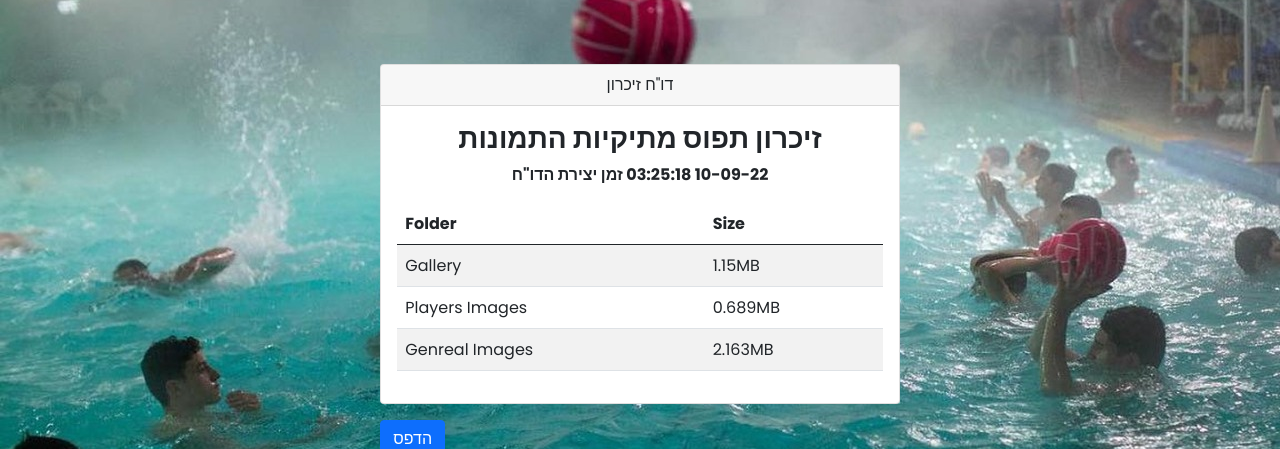
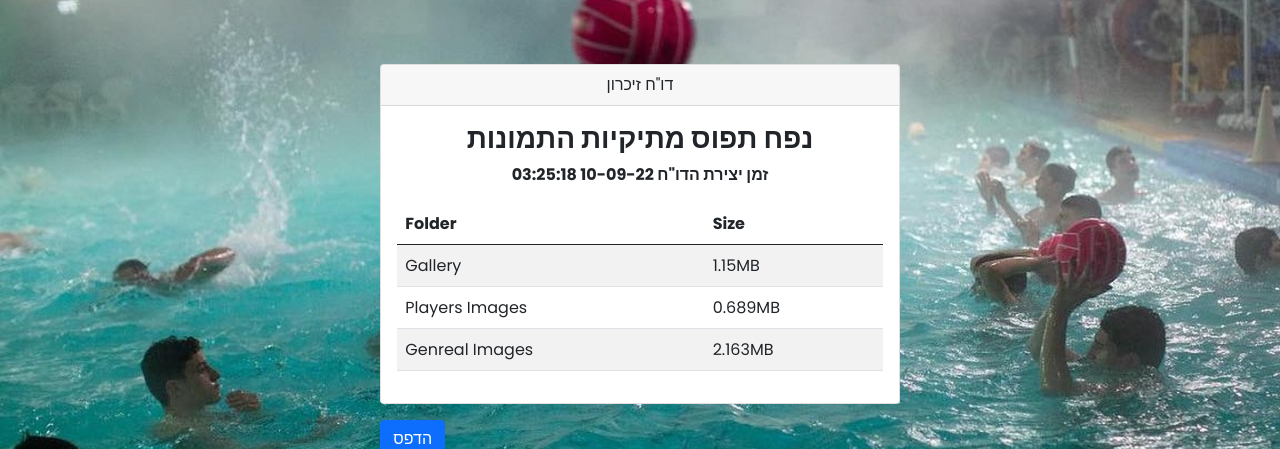
Before and after one commit to tomyg151/tivon-website, a PHP site: page /reportGallery.php in a window 1280 px wide. Shown: the part 180-629 px from the top of the page. Run offline with PHP 8.4, Linux system fonts and the light colour scheme; data that the repository does not hold is empty; some libraries are stand-ins or nearby versions.

Commit message:
Add files via upload

```diff
--- a/legacy.php
+++ b/legacy.php
@@ -103,12 +103,13 @@
          <div contentEditable=<?php echo $_POST['edit']?> class="fw-bolder text-light" id="importent_player" dir="rtl">
            אוהד בן דרור<br>
             רוני קרן<br>
-          סמ יקרן<br>
+          סמי קרן<br>
             דני זהבי<br>
             אפי זהבי<br>
           מושיקו הרשקוביץ<br>
            גד סטרוגו<br>
             פלגי רוזנפלד<br>
+            עידו קרן<br>
       </div>
       <br>
       </div>
--- a/logic.php
+++ b/logic.php
@@ -22,17 +22,17 @@
       header("Refresh:0");
       exit();
   }
-  //logic to delelet player from db with the player id.
+  //logic to delete player from db with the player id.
   if(isset($_POST['deletePlayer'])){
     deletePlayer($conn,$_POST['HatNum']);
     unset($_POST);
 }
-  //logic to delelet team from db with the team id.
+  //logic to delete team from db with the team id.
   if(isset($_POST['deleteTeam'])){
     deleteTeam($conn,$_POST['tId']);
     unset($_POST);
   }
-   //logic to delelet kid from db with the kid id.
+   //logic to delete kid from db with the kid id.
    if(isset($_POST['deleteKid'])){
     deleteKid($conn,$_POST['kId']);
     unset($_POST);
--- a/reportCoach.php
+++ b/reportCoach.php
@@ -77,7 +77,7 @@ $query = mysqli_query($conn, $sql);
                   </div>
                   <div class="card-body" id="GalleryReport">
                   <h5 class="card-title text-center fw-bolder fs-3" dir ="rtl">מאמן איזה קבוצה</h5>
-                  <p class="card-text fs-6 fw-bold text-center" dir="rtl"><?php echo $date; ?> זמן יצירת הדו"ח</p>
+                  <p class="card-text fs-6 fw-bold text-center" dir="rtl">זמן יצירת הדו"ח <?php echo $date; ?></p>
                   <div class="row my-5 justify-content-center">
                      <div class="col mx-5">
                      <table class="table table-striped">
--- a/reportGallery.php
+++ b/reportGallery.php
@@ -80,8 +80,8 @@ include "headerFooter.php";
                      דו"ח זיכרון
                   </div>
                   <div class="card-body" id="GalleryReport">
-                  <h5 class="card-title text-center fw-bolder fs-3" dir ="rtl">זיכרון תפוס מתיקיות התמונות</h5>
-                  <p class="card-text fs-6 fw-bold text-center" dir="rtl"><?php echo $date; ?> זמן יצירת הדו"ח</p>
+                  <h5 class="card-title text-center fw-bolder fs-3" dir ="rtl">נפח תפוס מתיקיות התמונות</h5>
+                  <p class="card-text fs-6 fw-bold text-center" dir="rtl"> זמן יצירת הדו"ח <?php echo $date; ?></p>
                      <table class="table table-striped">
                         <thead>
                            <tr>
--- a/reportHistory.php
+++ b/reportHistory.php
@@ -74,7 +74,7 @@ $queryh = mysqli_query($conn, $sqlh);
                   </div>
                   <div class="card-body" id="GalleryReport">
                   <h5 class="card-title text-center fw-bolder fs-3" dir ="rtl">השינויים שבוצעו:</h5>
-                  <p class="card-text fs-6 fw-bold text-center" dir="rtl"><?php echo $date; ?> זמן יצירת הדו"ח</p>
+                  <p class="card-text fs-6 fw-bold text-center" dir="rtl">זמן יצירת הדו"ח <?php echo $date; ?></p>
                      <table class="table table-striped">
                         <thead>
                            <tr>
--- a/reportJoindKids.php
+++ b/reportJoindKids.php
@@ -71,6 +71,7 @@ include "headerFooter.php";
                   </div>
                   <div class="card-body" id="GalleryReport">
                   <form name="form" method="post" action="reportJoindKids.php">&nbsp;
+                     <p dir="rtl"> יש להזין את השנה על מנת לראות את כל מי שנרשם בשנה זו:</p>
                     <input type="text" name="Jyear" placeholder=" year-example: 17,18,19,20.." class="form-control">&nbsp;
                     <button type="submit" name="Joind" value ="Joind" class="btn btn-outline-success my-3">Create Report</button>
                   </form>
@@ -80,7 +81,7 @@ include "headerFooter.php";
                     $queryKids = mysqli_query($conn, $sqlK);
                     ?>
                   <h5 class="card-title text-center fw-bolder fs-3" dir ="rtl">נרשמו בשנה הנבחרה:</h5>
-                  <p class="card-text fs-6 fw-bold text-center" dir="rtl"><?php echo $date; ?> זמן יצירת הדו"ח</p>
+                  <p class="card-text fs-6 fw-bold text-center" dir="rtl">זמן יצירת הדו"ח <?php echo $date; ?></p>
                      <table class="table table-striped">
                         <thead>
                            <tr>
--- a/reportPlayers.php
+++ b/reportPlayers.php
@@ -77,7 +77,7 @@ $queryP = mysqli_query($conn, $sqlP);
                   </div>
                   <div class="card-body" id="GalleryReport">
                   <h5 class="card-title text-center fw-bolder fs-3" dir ="rtl">כל השחקנים:</h5>
-                  <p class="card-text fs-6 fw-bold text-center" dir="rtl"><?php echo $date; ?> זמן יצירת הדו"ח</p>
+                  <p class="card-text fs-6 fw-bold text-center" dir="rtl">זמן יצירת הדו"ח <?php echo $date; ?></p>
                   <div class="row my-5 justify-content-center">
                      <div class="col-3 mx-5">
                      <table class="table table-striped">
--- a/reportSupply.php
+++ b/reportSupply.php
@@ -77,7 +77,7 @@ $query = mysqli_query($conn, $sql);
                   </div>
                   <div class="card-body" id="GalleryReport">
                   <h5 class="card-title text-center fw-bolder fs-3" dir ="rtl">כמות הציוד:</h5>
-                  <p class="card-text fs-6 fw-bold text-center" dir="rtl"><?php echo $date; ?> זמן יצירת הדו"ח</p>
+                  <p class="card-text fs-6 fw-bold text-center" dir="rtl">זמן יצירת הדו"ח <?php echo $date; ?></p>
                   <div class="row my-5 justify-content-center">
                      <div class="col">
                      <table class="table table-striped">
--- a/reportTeamCount.php
+++ b/reportTeamCount.php
@@ -90,7 +90,7 @@ $rows1 = $query1 -> fetch_assoc()
                   </div>
                   <div class="card-body" id="GalleryReport">
                   <h5 class="card-title text-center fw-bolder fs-3" dir ="rtl">הקבוצות:</h5>
-                  <p class="card-text fs-6 fw-bold text-center" dir="rtl"><?php echo $date; ?> זמן יצירת הדו"ח</p>
+                  <p class="card-text fs-6 fw-bold text-center" dir="rtl">זמן יצירת הדו"ח <?php echo $date; ?></p>
                   <div class="row my-5 justify-content-center">
                      <div class="col">
                      <table class="table table-striped">
--- a/reportUnderCoach.php
+++ b/reportUnderCoach.php
@@ -82,7 +82,7 @@ $query = mysqli_query($conn, $sql);
                   </div>
                   <div class="card-body" id="GalleryReport">
                   <h5 class="card-title text-center fw-bolder fs-3" dir ="rtl">כמויות:</h5>
-                  <p class="card-text fs-6 fw-bold text-center" dir="rtl"><?php echo $date; ?> זמן יצירת הדו"ח</p>
+                  <p class="card-text fs-6 fw-bold text-center" dir="rtl">זמן יצירת הדו"ח <?php echo $date; ?></p>
                   <div class="row my-5 justify-content-center">
                      <div class="col">
                      <table class="table table-striped">
```
